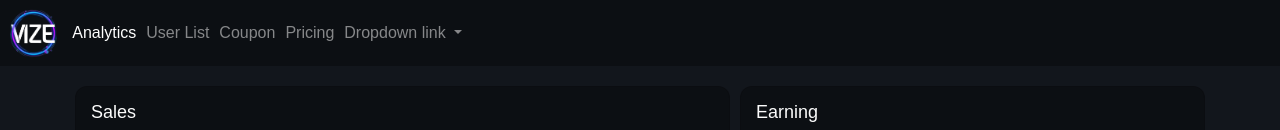
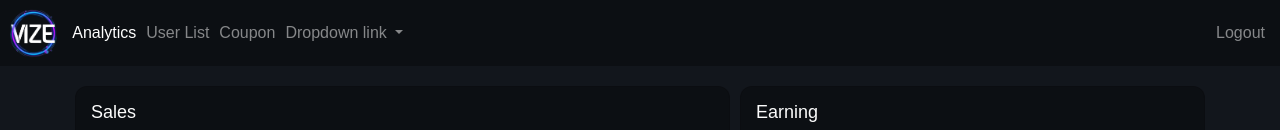
Before and after one commit to gianluca-nobile/Vize-CRM, an Angular app: page /dashboard/analytics in a window 1280 px wide. Shown: the top 130 px of the page. Built offline with nearby package versions, Linux system fonts and the light colour scheme.

Commit message:
navbar logout

```diff
--- a/src/app/page/dashboard/navbar/navbar.component.html
+++ b/src/app/page/dashboard/navbar/navbar.component.html
@@ -6,7 +6,7 @@
     <span class="navbar-toggler-icon"></span>
   </button>
   <div class="collapse navbar-collapse" id="navbarNavDropdown">
-    <ul class="navbar-nav">
+    <ul class="navbar-nav w-100">
       <li class="nav-item" [ngClass]="this.route.url.includes('analytics')? 'active': ''">
         <a class="nav-link" routerLink="/dashboard/analytics" href="#">Analytics</a>
       </li>
@@ -15,9 +15,6 @@
       </li>
       <li class="nav-item" [ngClass]="this.route.url.includes('coupon')? 'active': ''">
         <a class="nav-link" routerLink="/dashboard/coupon" href="#">Coupon</a>
-      </li>
-      <li class="nav-item">
-        <a class="nav-link" href="#">Pricing</a>
       </li>
       <li class="nav-item dropdown">
         <a class="nav-link dropdown-toggle" href="#" id="navbarDropdownMenuLink" data-toggle="dropdown" aria-haspopup="true" aria-expanded="false">
@@ -29,6 +26,9 @@
           <a class="dropdown-item" href="#"><i class="bi bi-box-arrow-left"></i> Logout</a>
         </div>
       </li>
+      <li class="nav-item ml-auto">
+        <a class="nav-link" href="#">Logout</a>
+      </li>
     </ul>
   </div>
 </nav>
```
